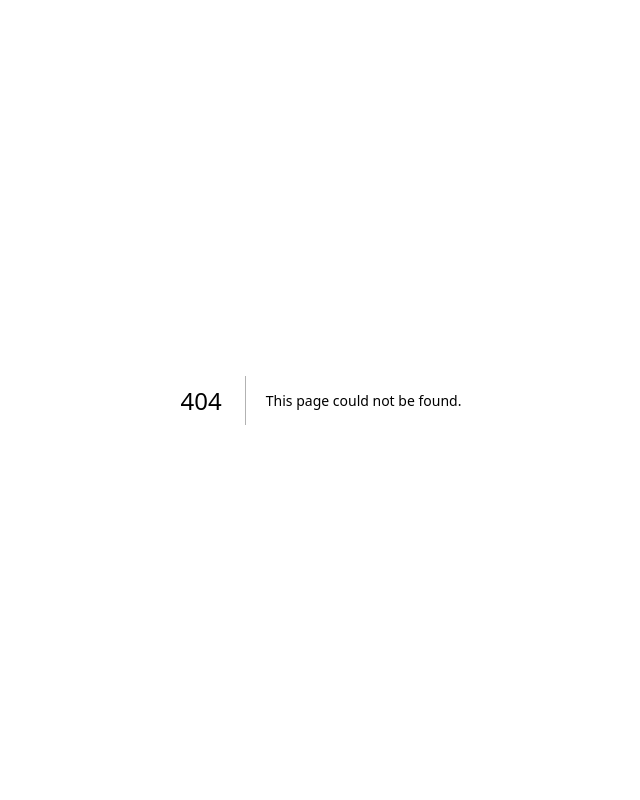
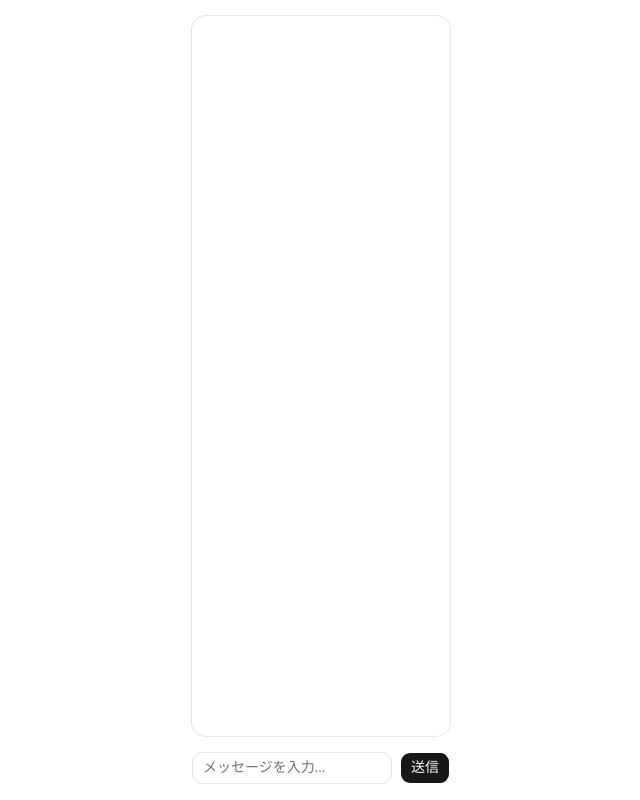
Before and after one commit to TOnodera/learn-mastra, a Next.js app in the folder image-ai-service/: page /chat in a window 1280 px wide. Before the commit this address had no page. Shown: the whole page, without its empty margins (319-959 px from the left). Built offline with nearby package versions, Linux system fonts and the light colour scheme.

Commit message:
チャット応答が確認できるところまで

```diff
--- /dev/null
+++ b/image-ai-service/src/app/chat/page.tsx
@@ -0,0 +1,65 @@
+"use client";
+
+import { useState } from "react";
+import { useChat } from "@ai-sdk/react";
+import { DefaultChatTransport } from "ai";
+import { Card } from "@/components/ui/card";
+import { cn } from "@/lib/utils";
+import { Input } from "@/components/ui/input";
+import { Button } from "@/components/ui/button";
+
+export default function ChatPage() {
+  const [input, setInput] = useState("");
+
+  const { messages, sendMessage, status } = useChat({
+    transport: new DefaultChatTransport({ api: "/api/chat" })
+  });
+
+  const handleSubmit = () => {
+    if (!input.trim()) {
+      return;
+    }
+    sendMessage({ text: input });
+    setInput("");
+  };
+  return (
+    <div className="flex flex-col h-screen max-w-2xl mx-auto p-4">
+      <Card className="flex-1 overflow-y-auto p-4 mb-4">
+        <ul className="space-y-3">
+          {messages.map((m) => (
+            <li
+              key={m.id}
+              className={cn("flex", m.role === "user" && "justify-end")}
+            >
+              <div
+                className={cn(
+                  "rounded-2xl px-4 py-2 max-w-[80%]",
+                  m.role === "user"
+                    ? "bg-primary text-primary-foreground"
+                    : "bg-muted"
+                )}
+              >
+                {m.parts?.map((part, i) =>
+                  part.type === "text" ? <span key={i}>{part.text}</span> : null
+                )}
+              </div>
+            </li>
+          ))}
+        </ul>
+      </Card>
+      <div className="flex gap-2">
+        <Input
+          value={input}
+          onChange={(e) => setInput(e.target.value)}
+          disabled={status !== "ready"}
+          onKeyDown={(e) => e.key === "Enter" && handleSubmit()}
+          placeholder="メッセージを入力..."
+          className="flex-1"
+        />
+        <Button onClick={handleSubmit} disabled={status !== "ready"}>
+          送信
+        </Button>
+      </div>
+    </div>
+  );
+}
```
